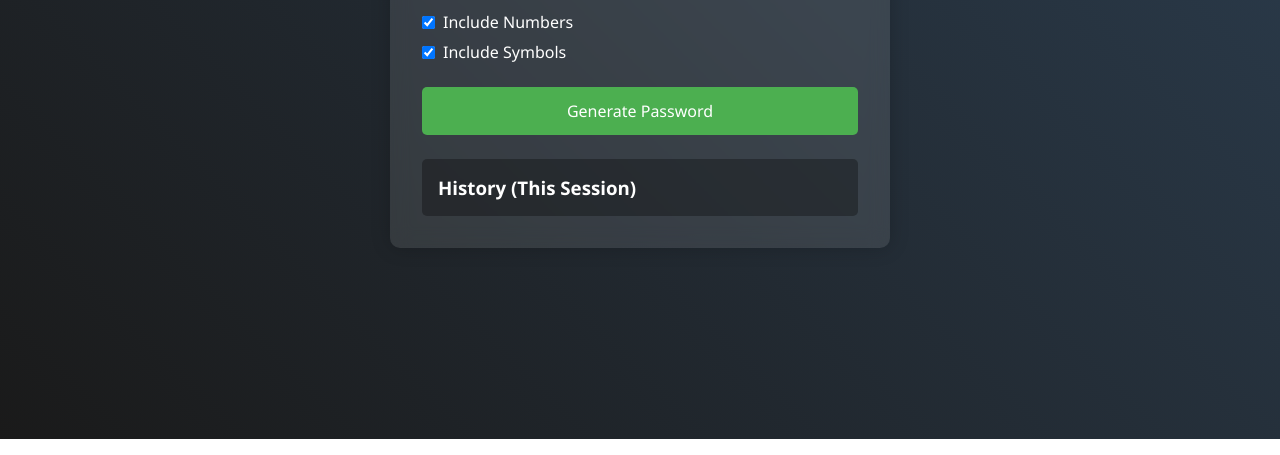
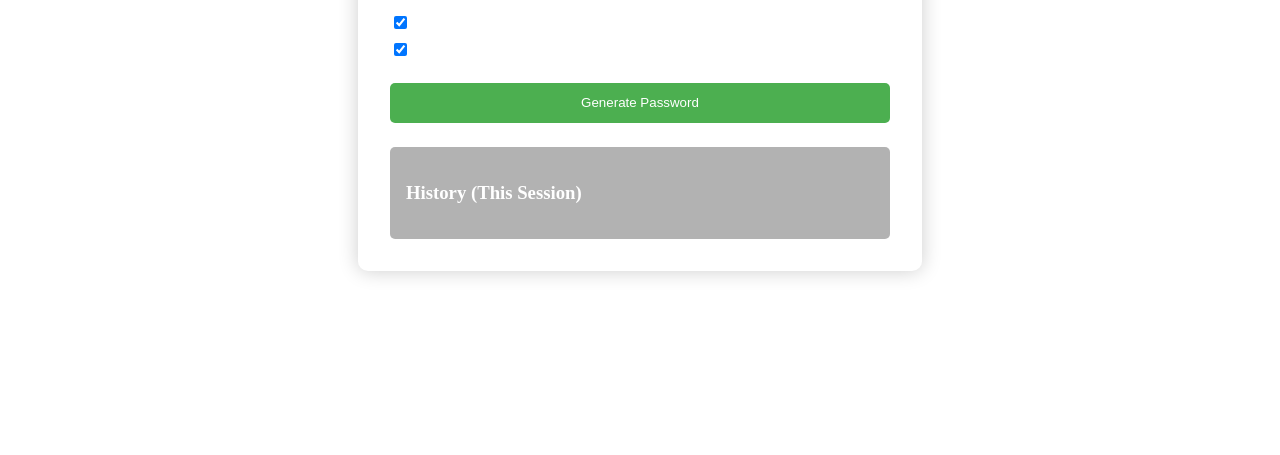
Before and after one commit to Teboho02/Password-generator, a plain HTML site: page index.html in a window 1280 px wide. Shown: the part 361-816 px from the top of the page. Drawn offline with Linux system fonts and the light colour scheme.

Commit message:
make styles better

```diff
--- a/styles.css
+++ b/styles.css
@@ -1,16 +1,8 @@
-* {
-    margin: 0;
-    padding: 0;
-    box-sizing: border-box;
-    font-family: 'Segoe UI', Tahoma, Geneva, Verdana, sans-serif;
-}
-
 body {
     min-height: 100vh;
     display: flex;
     justify-content: center;
     align-items: center;
-    background: linear-gradient(45deg, #1a1a1a, #2c3e50);
     color: #fff;
 }
 
@@ -81,8 +73,7 @@ button {
     border: none;
     border-radius: 5px;
     cursor: pointer;
-    font-size: 1rem;
-    transition: background 0.3s, transform 0.1s;
+
 }
 
 button:hover {
```
